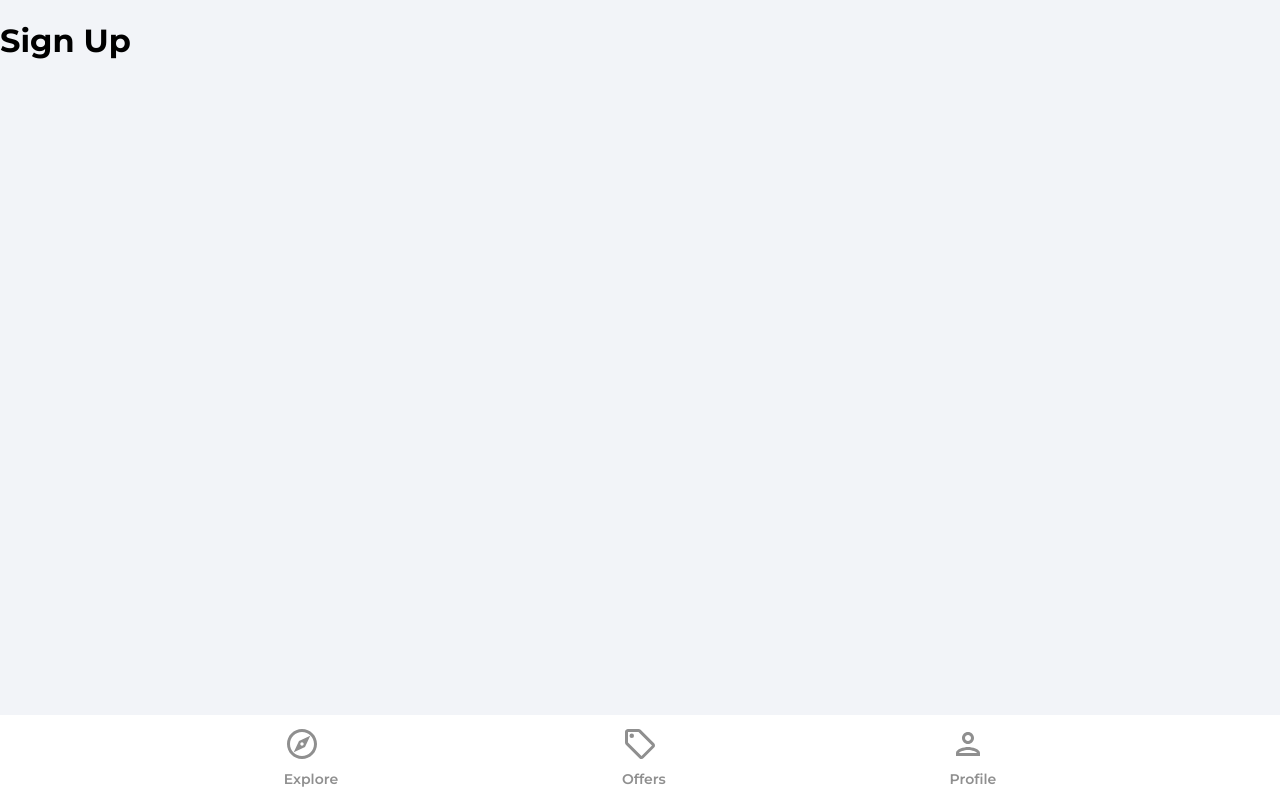
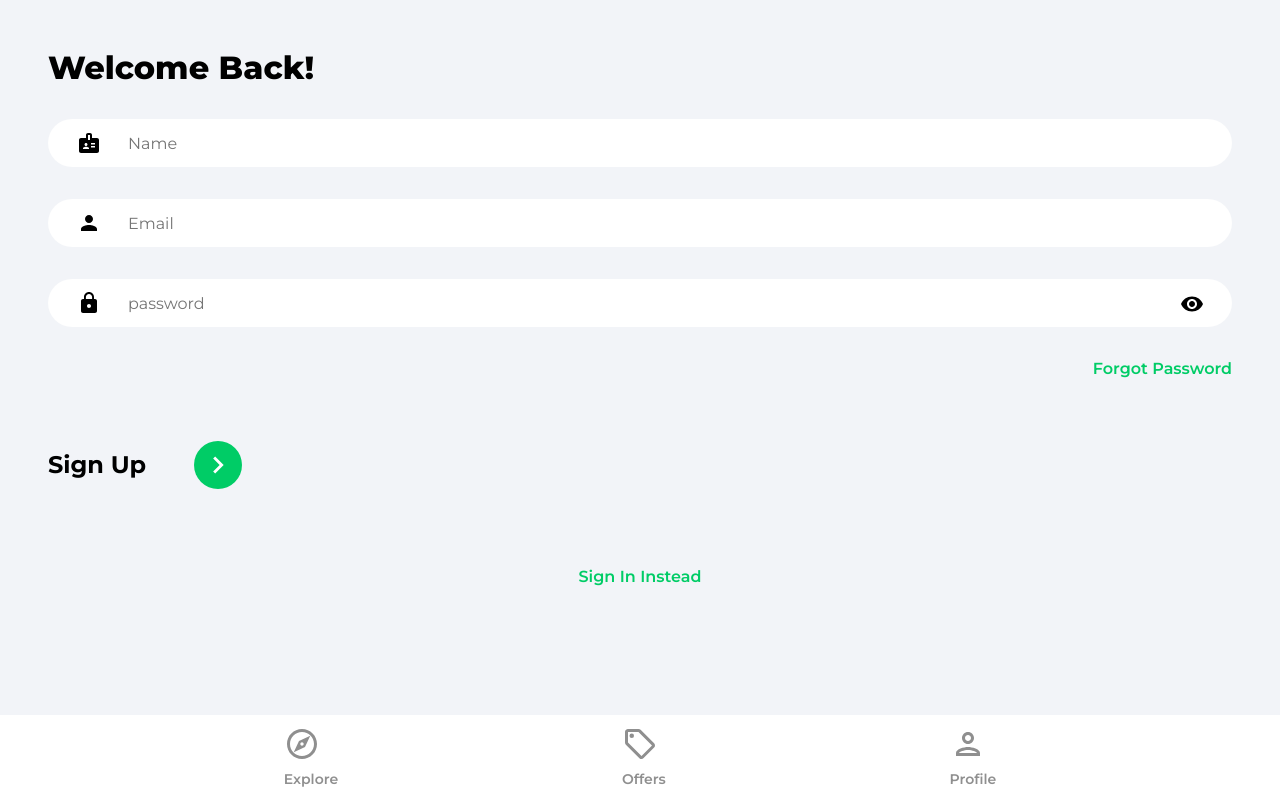
Before and after one commit to ic3surf3r/Housemarket-React-Firebase, a React (Create React App) app: page /sign-up in a window 1280 px wide. Built offline with nearby package versions, Linux system fonts and the light colour scheme.

Commit message:
basic sign in sign out pages

```diff
--- a/src/pages/SignIn.jsx
+++ b/src/pages/SignIn.jsx
@@ -1,8 +1,79 @@
+import { useState } from "react";
+import { Link, useNavigate } from "react-router-dom";
+import { ReactComponent as ArrowRightIcon } from "../assets/svg/keyboardArrowRightIcon.svg";
+import visibilityIcon from "../assets/svg/visibilityIcon.svg";
+
 function SignIn() {
+  const [showPassword, setShowPassword] = useState(false);
+  const [formData, setFormData] = useState({
+    email: "",
+    password: "",
+  });
+  const { email, password } = formData;
+
+  const navigate = useNavigate();
+
+  const onChange = (e) => {
+    setFormData((prevState) => ({
+      ...prevState,
+      [e.target.id]: e.target.value,
+    }));
+  };
+
   return (
-    <div>
-      <h1>Sign In</h1>
-    </div>
+    <>
+      <div className="pageContainer">
+        <header>
+          <p className="pageHeader">Welcome Back!</p>
+        </header>
+        <main>
+          <form>
+            <input
+              type="email"
+              className="emailInput"
+              placeholder="Email"
+              id="email"
+              value={email}
+              onChange={onChange}
+            />
+            <div className="passwordInputDiv">
+              <input
+                type={showPassword ? "text" : "password"}
+                className="passwordInput"
+                placeholder="password"
+                id="password"
+                value={password}
+                onChange={onChange}
+              />
+
+              <img
+                src={visibilityIcon}
+                alt="show password"
+                className="showPassword"
+                onClick={() => {
+                  setShowPassword((prevState) => !prevState);
+                }}
+              />
+            </div>
+
+            <Link to="/forgot-password" className="forgotPasswordLink">
+              Forgot Password
+            </Link>
+
+            <div className="signInBar">
+              <p className="signInText">Sign Up</p>
+              <button className="signInButton">
+                <ArrowRightIcon fill="#ffffff" width="34px" height="34px" />
+              </button>
+            </div>
+          </form>
+          {/* Google OAuth */}
+          <Link to="/sign-up" className="registerLink">
+            Sign Up Instead
+          </Link>
+        </main>
+      </div>
+    </>
   );
 }
 
--- a/src/pages/SignUp.jsx
+++ b/src/pages/SignUp.jsx
@@ -1,8 +1,88 @@
+import { useState } from "react";
+import { Link, useNavigate } from "react-router-dom";
+import { ReactComponent as ArrowRightIcon } from "../assets/svg/keyboardArrowRightIcon.svg";
+import visibilityIcon from "../assets/svg/visibilityIcon.svg";
+
 function SignUp() {
+  const [showPassword, setShowPassword] = useState(false);
+  const [formData, setFormData] = useState({
+    name: "",
+    email: "",
+    password: "",
+  });
+  const { name, email, password } = formData;
+
+  const navigate = useNavigate();
+
+  const onChange = (e) => {
+    setFormData((prevState) => ({
+      ...prevState,
+      [e.target.id]: e.target.value,
+    }));
+  };
+
   return (
-    <div>
-      <h1>Sign Up</h1>
-    </div>
+    <>
+      <div className="pageContainer">
+        <header>
+          <p className="pageHeader">Welcome Back!</p>
+        </header>
+        <main>
+          <form>
+            <input
+              type="text"
+              className="nameInput"
+              placeholder="Name"
+              id="name"
+              value={email}
+              onChange={onChange}
+            />
+            <input
+              type="email"
+              className="emailInput"
+              placeholder="Email"
+              id="email"
+              value={email}
+              onChange={onChange}
+            />
+            <div className="passwordInputDiv">
+              <input
+                type={showPassword ? "text" : "password"}
+                className="passwordInput"
+                placeholder="password"
+                id="password"
+                value={password}
+                onChange={onChange}
+              />
+
+              <img
+                src={visibilityIcon}
+                alt="show password"
+                className="showPassword"
+                onClick={() => {
+                  setShowPassword((prevState) => !prevState);
+                }}
+              />
+            </div>
+
+            <Link to="/forgot-password" className="forgotPasswordLink">
+              Forgot Password
+            </Link>
+
+            <div className="signUpBar">
+              <p className="signUpText">Sign Up</p>
+              <button className="signUpButton">
+                <ArrowRightIcon fill="#ffffff" width="34px" height="34px" />
+              </button>
+            </div>
+          </form>
+          {/* Google OAuth */}
+          <Link to="/sign-in" className="registerLink">
+            Sign In Instead
+          </Link>
+        </main>
+      </div>
+    </>
   );
 }
 
```
